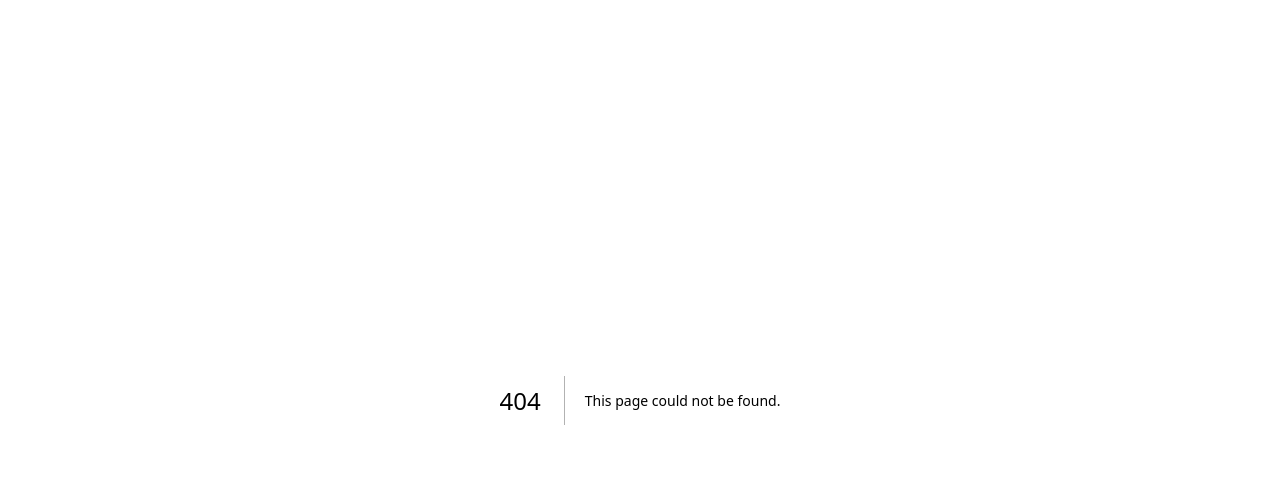
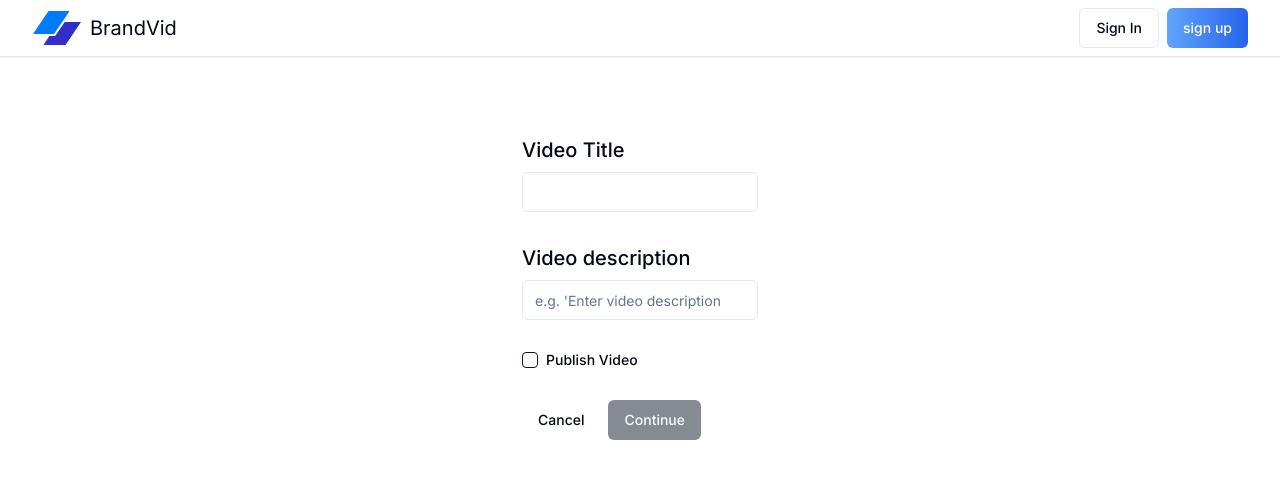
Before and after one commit to abudusamad/VideoPlatform, a Next.js app: page /admin/courses/new in a window 1280 px wide. Before the commit this address had no page. Shown: the top 478 px of the page. Built offline with nearby package versions, Linux system fonts and the light colour scheme; no server answers.

Commit message:
Adding video title

```diff
--- a/app/(dashboard)/_components/usermenu.tsx
+++ b/app/(dashboard)/_components/usermenu.tsx
@@ -6,6 +6,7 @@ import {
   PopoverTrigger,
 } from "@/components/ui/popover";
 import { signOut, useSession } from "next-auth/react";
+
 import { MenuIcon } from "lucide-react";
 import { AvatarImg } from "./avatarImage";
 
--- /dev/null
+++ b/app/admin/courses/new/page.tsx
@@ -0,0 +1,142 @@
+"use client";
+
+import * as z from "zod";
+import axios from "axios";
+import { zodResolver } from "@hookform/resolvers/zod";
+import { useForm } from "react-hook-form";
+import { useRouter } from "next/navigation";
+import Link from "next/link";
+
+import { Button } from "@/components/ui/button";
+import { Input } from "@/components/ui/input";
+import {
+  Form,
+  FormControl,
+  FormDescription,
+  FormField,
+  FormItem,
+  FormLabel,
+  FormMessage,
+} from "@/components/ui/form";
+
+import { Skeleton } from "@/components/ui/skeleton";
+import { useEffect, useState } from "react";
+import { toast } from "react-toastify";
+import { Description } from "@radix-ui/react-dialog";
+import { CreateVideoSchema } from "@/schemas";
+import { CheckboxForm } from "@/components/checkbox";
+
+
+
+
+const AdminNewPage = () => {
+  const [isLoading, setIsLoading] = useState(true);
+  const router = useRouter();
+  const form = useForm<z.infer<typeof CreateVideoSchema>>({
+    resolver: zodResolver(CreateVideoSchema),
+    defaultValues: {
+      title: " ",
+    },
+  });
+
+  const { isSubmitting, isValid } = form.formState;
+  const onSubmit = async (values: z.infer<typeof CreateVideoSchema>) => {
+    try {
+      const response = await axios.post("/api/courses", values);
+      router.push(`/admin/courses/${response.data.id}`);
+      toast.success("Course created");
+    } catch {
+      toast.error("Something went wrong");
+    }
+  };
+
+  useEffect(() => {
+    setIsLoading(false);
+  }, []);
+
+  if (isLoading) {
+    return <AdminNewPage.Skeleton />;
+  }
+
+  return (
+    <div className="max-w-5xl mx-auto flex md:items-center md:justify-center h-full p-6">
+      <Form {...form}>
+        <form onSubmit={form.handleSubmit(onSubmit)} className="space-y-8 mt-8">
+          <FormField
+            control={form.control}
+            name="title"
+            render={({ field }) => (
+              <FormItem>
+                <FormLabel className="text-xl">Video Title</FormLabel>
+                <FormControl>
+                  <Input
+                    disabled={isSubmitting}
+                    placeholder="e.g. 'Enter Video title '"
+                    {...field}
+                  />
+                </FormControl>
+                <FormMessage />
+              </FormItem>
+            )}
+          />
+          <FormField
+            control={form.control}
+            name="description"
+            render={({ field }) => (
+              <FormItem>
+                <FormLabel className="text-xl">Video description</FormLabel>
+                <FormControl>
+                  <Input
+                    disabled={isSubmitting}
+                    placeholder="e.g. 'Enter video description"
+                    {...field}
+                  />
+                </FormControl>
+                <FormMessage />
+              </FormItem>
+            )}
+          />
+          <CheckboxForm
+          label="Publish Video"
+          />
+          <div className="flex items-center gap-x-2">
+            <Link href="/">
+              <Button type="button" variant="ghost">
+                Cancel
+              </Button>
+            </Link>
+            <Button type="submit" disabled={!isValid || isSubmitting}>
+              Continue
+            </Button>
+          </div>
+        </form>
+      </Form>
+    </div>
+  );
+};
+
+export default AdminNewPage;
+
+AdminNewPage.Skeleton = function AdminNewPageSkeleton() {
+  return (
+    <div className="max-w-5xl mx-auto flex md:items-center md:justify-center h-full p-6">
+      <div>
+        <h1 className="text-2xl">Name your course</h1>
+        <p className="text-sm text-slate-600">
+          What would you like to name your course? Don&apos;t worry, you can
+          change this later.
+        </p>
+        <div className="space-y-8 mt-8">
+          <div className="space-y-4">
+            <Skeleton className="w-1/2 h-6" />
+            <Skeleton className="w-1/3 h-4" />
+          </div>
+          <div className="flex items-center gap-x-2">
+            <Skeleton className="w-20 h-10" />
+            <Skeleton className="w-20 h-10" />
+          </div>
+        </div>
+      </div>
+    </div>
+  );
+};
--- a/app/admin/layout.tsx
+++ b/app/admin/layout.tsx
@@ -8,7 +8,7 @@ const AdminLayout = ({ children }: AdminLayoutProps) => {
   return (
     <div>
       <Navbar />
-      {children}
+      <main className="mt-20 ">{children}</main>
     </div>
   );
 };
--- a/app/admin/page.tsx
+++ b/app/admin/page.tsx
@@ -1,7 +1,20 @@
+import { Container } from "@/components/container";
+import { Heading } from "@/components/heading";
+import { Button } from "@/components/ui/button";
+import Link from "next/link";
+
 const AdminPage = () => {
-    return (<div>
-        sdfasdfasdf
-    </div> );
-}
+  return (
+    <Container>
+      <div className="flex flex-col items-center justify-center">
+        <Heading> Admin</Heading>
+        <Heading as="h2">Your courses</Heading>
+        <Link href="/admin/courses/new">
+          <Button>Create a course</Button>
+        </Link>
+      </div>
+    </Container>
+  );
+};
 
 export default AdminPage;
--- /dev/null
+++ b/components/checkbox.tsx
@@ -0,0 +1,19 @@
+import { Checkbox } from "./ui/checkbox";
+
+interface CheckboxProps {
+  label: string;
+}
+
+export function CheckboxForm({ label }: CheckboxProps) {
+  return (
+    <div className="flex items-center space-x-2">
+      <Checkbox id="terms" />
+      <label
+        htmlFor="terms"
+        className="text-sm font-medium leading-none peer-disabled:cursor-not-allowed peer-disabled:opacity-70"
+      >
+        {label}
+      </label>
+    </div>
+  );
+}
--- a/components/heading.tsx
+++ b/components/heading.tsx
@@ -25,12 +25,12 @@ export const Heading = ({
   as = "h1",
   fontWeight = "font-bold",
 }: Props) => {
-  const className = `font-${fontWeight} mb-4 text-slate-600`;
+  const className = `font-${fontWeight}  text-slate-600`;
 
   switch (as) {
     case "h1":
       return (
-        <h1 className={`text-4xl ${font.className} mb-8 text-slate-700`}>
+        <h1 className={`text-4xl ${font.className} mb-2 text-slate-700`}>
           {children}
         </h1>
       );
--- /dev/null
+++ b/components/ui/checkbox.tsx
@@ -0,0 +1,30 @@
+"use client"
+
+import * as React from "react"
+import * as CheckboxPrimitive from "@radix-ui/react-checkbox"
+import { Check } from "lucide-react"
+
+import { cn } from "@/lib/utils"
+
+const Checkbox = React.forwardRef<
+  React.ElementRef<typeof CheckboxPrimitive.Root>,
+  React.ComponentPropsWithoutRef<typeof CheckboxPrimitive.Root>
+>(({ className, ...props }, ref) => (
+  <CheckboxPrimitive.Root
+    ref={ref}
+    className={cn(
+      "peer h-4 w-4 shrink-0 rounded-sm border border-primary ring-offset-background focus-visible:outline-none focus-visible:ring-2 focus-visible:ring-ring focus-visible:ring-offset-2 disabled:cursor-not-allowed disabled:opacity-50 data-[state=checked]:bg-primary data-[state=checked]:text-primary-foreground",
+      className
+    )}
+    {...props}
+  >
+    <CheckboxPrimitive.Indicator
+      className={cn("flex items-center justify-center text-current")}
+    >
+      <Check className="h-4 w-4" />
+    </CheckboxPrimitive.Indicator>
+  </CheckboxPrimitive.Root>
+))
+Checkbox.displayName = CheckboxPrimitive.Root.displayName
+
+export { Checkbox }
--- /dev/null
+++ b/components/ui/skeleton.tsx
@@ -0,0 +1,15 @@
+import { cn } from "@/lib/utils"
+
+function Skeleton({
+  className,
+  ...props
+}: React.HTMLAttributes<HTMLDivElement>) {
+  return (
+    <div
+      className={cn("animate-pulse rounded-md bg-muted", className)}
+      {...props}
+    />
+  )
+}
+
+export { Skeleton }
--- /dev/null
+++ b/components/ui/textarea.tsx
@@ -0,0 +1,24 @@
+import * as React from "react"
+
+import { cn } from "@/lib/utils"
+
+export interface TextareaProps
+  extends React.TextareaHTMLAttributes<HTMLTextAreaElement> {}
+
+const Textarea = React.forwardRef<HTMLTextAreaElement, TextareaProps>(
+  ({ className, ...props }, ref) => {
+    return (
+      <textarea
+        className={cn(
+          "flex min-h-[80px] w-full rounded-md border border-input bg-background px-3 py-2 text-sm ring-offset-background placeholder:text-muted-foreground focus-visible:outline-none focus-visible:ring-2 focus-visible:ring-ring focus-visible:ring-offset-2 disabled:cursor-not-allowed disabled:opacity-50",
+          className
+        )}
+        ref={ref}
+        {...props}
+      />
+    )
+  }
+)
+Textarea.displayName = "Textarea"
+
+export { Textarea }
--- a/package.json
+++ b/package.json
@@ -14,10 +14,13 @@
     "@hookform/resolvers": "^3.6.0",
     "@prisma/client": "^5.15.1",
     "@radix-ui/react-avatar": "^1.1.0",
+    "@radix-ui/react-checkbox": "^1.1.0",
     "@radix-ui/react-dialog": "^1.1.0",
     "@radix-ui/react-label": "^2.1.0",
     "@radix-ui/react-popover": "^1.1.1",
     "@radix-ui/react-slot": "^1.1.0",
+    "@tanstack/react-query": "^5.45.1",
+    "axios": "^1.7.2",
     "bcryptjs": "^2.4.3",
     "class-variance-authority": "^0.7.0",
     "clsx": "^2.1.1",
--- a/schemas/index.ts
+++ b/schemas/index.ts
@@ -35,3 +35,12 @@ export const NewPasswordSchema = z.object({
     message: "Password must be at least 6 characters",
     }),
 });
+
+export const CreateVideoSchema  = z.object({
+  title: z.string().min(1, {
+    message: "Title is required",
+  }),
+    description: z.string().min(3, {
+      message: "Description must be  at least 6 characters"
+  })
+});
```
Also changed, not shown: 1 other file (tests, documents, lock files or other folders).
